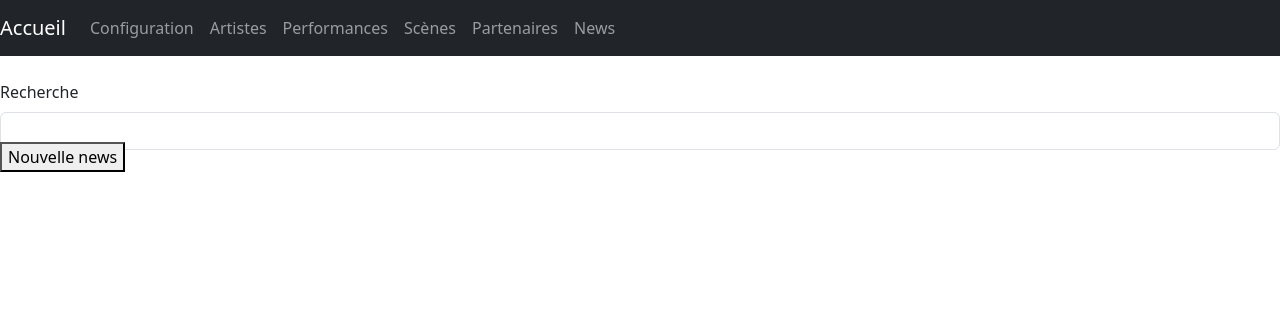
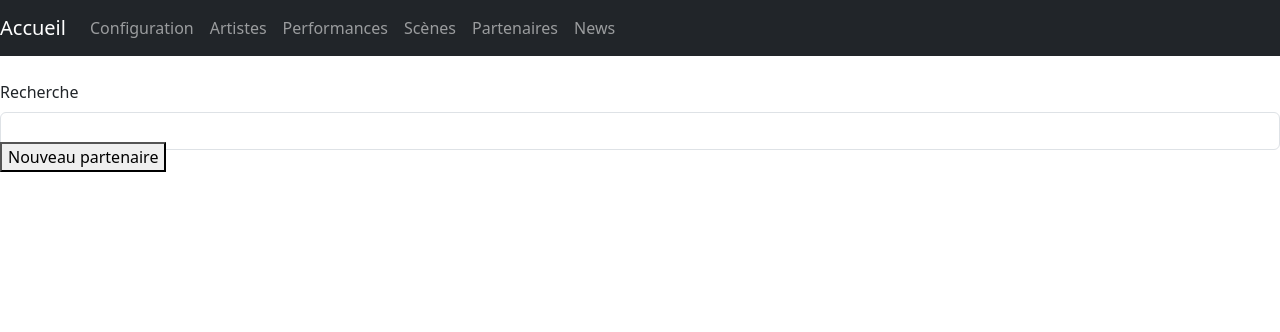
Before and after one commit to NathanBourdere/Astrolabe, a Django app: template Astrolabe/API_festivals/templates/partenaires/partenaires.html in a window 1280 px wide. Shown: the top 332 px of the page. Run offline with Django 4.2, Linux system fonts and the light colour scheme; the template is opened without the code that fills it: values that come from a table or form of the project are taken from there, others are empty; some libraries are stand-ins or nearby versions.

Commit message:
Correction d'une petite boulette dans le nom d'un bouton.

```diff
--- a/Astrolabe/API_festivals/templates/partenaires/partenaires.html
+++ b/Astrolabe/API_festivals/templates/partenaires/partenaires.html
@@ -30,7 +30,7 @@
     </a>
     {% endif %}
     <a href="{% url 'API_festivals:partenaire_create' %}">
-        <button>Nouvelle news</button>
+        <button>Nouveau partenaire</button>
     </a>
 </div>
 {% endblock %}
```
